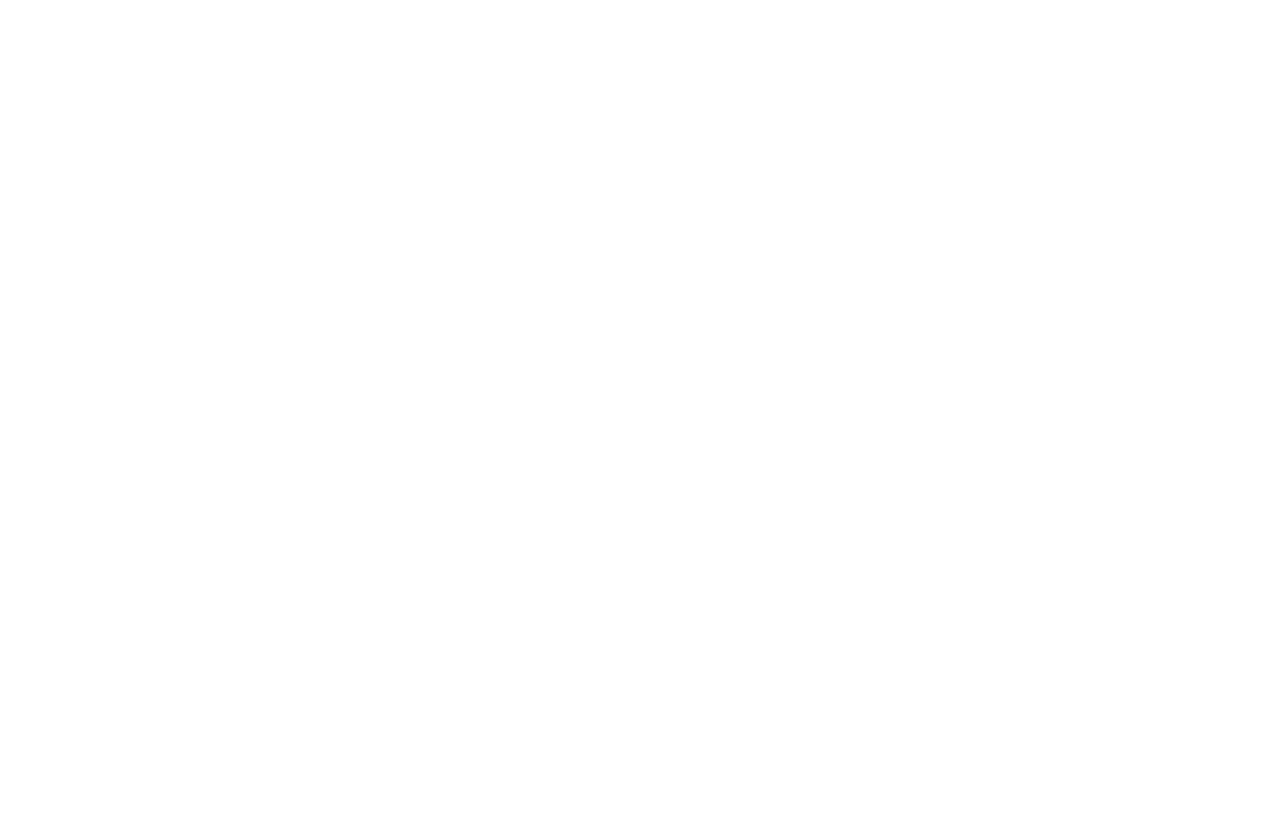
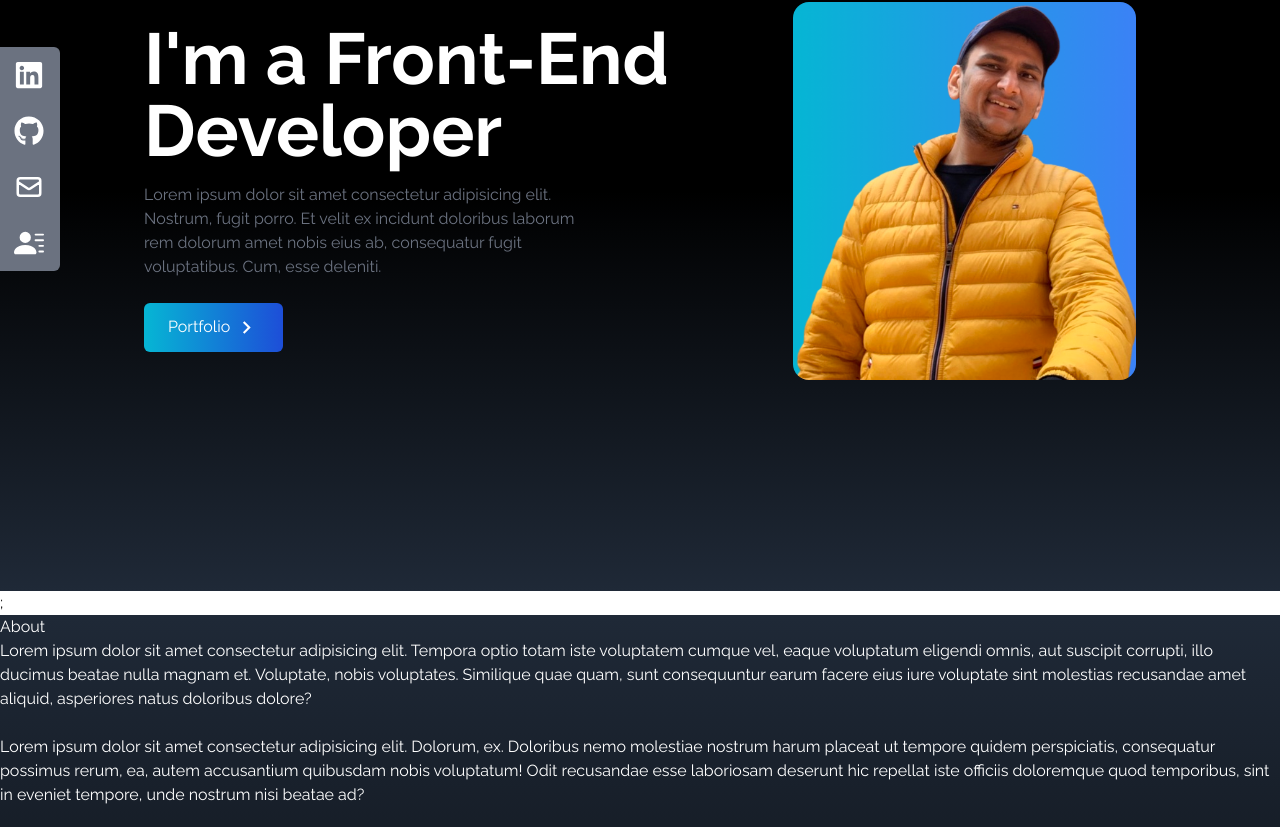
Before and after one commit to Bolaji-hub/My-portfolio, a React (Create React App) app: page / in a window 1280 px wide. Shown: the part 233-1060 px from the top of the page. Before the commit the page ends 800 px from the top, so only its background shows below. Built offline with nearby package versions, Linux system fonts and the light colour scheme.

Commit message:
- implementing social links - decorating social links -create about page

```diff
--- a/src/App.js
+++ b/src/App.js
@@ -1,7 +1,17 @@
 import NavBar from "./components/NavBar";
+import Home from "./components/Home";
+import SocialLinks from "./components/SocialLinks";
+import About from "./components/About";
 
 function App() {
-  return <NavBar />;
+  return (
+    <div>
+      <NavBar />;
+      <Home />;
+      <About />;
+      <SocialLinks />
+    </div>
+  );
 }
 
 export default App;
--- /dev/null
+++ b/src/components/About.jsx
@@ -0,0 +1,35 @@
+import React from "react";
+
+const About = () => {
+  return (
+    <div
+      name="about"
+      className="w-full h-screen bg-gradient-to-b from-gray-800 to-black text-white"
+    >
+      <div>
+        <div>
+          <p>About</p>
+        </div>
+        <p>
+          Lorem ipsum dolor sit amet consectetur adipisicing elit. Tempora optio
+          totam iste voluptatem cumque vel, eaque voluptatum eligendi omnis, aut
+          suscipit corrupti, illo ducimus beatae nulla magnam et. Voluptate,
+          nobis voluptates. Similique quae quam, sunt consequuntur earum facere
+          eius iure voluptate sint molestias recusandae amet aliquid, asperiores
+          natus doloribus dolore?
+        </p>
+        <br />
+        <p>
+          Lorem ipsum dolor sit amet consectetur adipisicing elit. Dolorum, ex.
+          Doloribus nemo molestiae nostrum harum placeat ut tempore quidem
+          perspiciatis, consequatur possimus rerum, ea, autem accusantium
+          quibusdam nobis voluptatum! Odit recusandae esse laboriosam deserunt
+          hic repellat iste officiis doloremque quod temporibus, sint in eveniet
+          tempore, unde nostrum nisi beatae ad?
+        </p>
+      </div>
+    </div>
+  );
+};
+
+export default About;
--- /dev/null
+++ b/src/components/Home.jsx
@@ -0,0 +1,42 @@
+import React from "react";
+import heroImage from "../assets/heroImage.png";
+import { MdKeyboardArrowRight } from "react-icons/md";
+const Home = () => {
+  return (
+    <div
+      name="home"
+      className=" h-screen w-full bg-gradient-to-b from-black via-black to-gray-800"
+    >
+      <div className="max-w-screen-lg mx-auto flex flex-col items-center justify-center h-full px-4 md:flex-row">
+        <div className="flex flex-col justify-center h-full">
+          <h2 className="text-4xl sm:text-7xl font-bold text-white">
+            I'm a Front-End Developer
+          </h2>
+          <p className="text-gray-500 py-4 max-w-md">
+            Lorem ipsum dolor sit amet consectetur adipisicing elit. Nostrum,
+            fugit porro. Et velit ex incidunt doloribus laborum rem dolorum amet
+            nobis eius ab, consequatur fugit voluptatibus. Cum, esse deleniti.
+          </p>
+
+          <div>
+            <button className="group text-white w-fit px-6 py-3 my-2 flex items-center rounded-md bg-gradient-to-r from-cyan-500 to-blue-700 cursor-pointer">
+              Portfolio
+              <span className="group-hover:rotate-90 duration-300">
+                <MdKeyboardArrowRight size={25} className="ml-1" />
+              </span>
+            </button>
+          </div>
+        </div>
+        <div>
+          <img
+            src={heroImage}
+            alt="png"
+            className="rounded-2xl mx-auto w-2/3 md:w-full"
+          />
+        </div>
+      </div>
+    </div>
+  );
+};
+
+export default Home;
--- /dev/null
+++ b/src/components/SocialLinks.jsx
@@ -0,0 +1,76 @@
+import React from "react";
+import { FaGithub, FaLinkedin } from "react-icons/fa";
+import { HiOutlineMail } from "react-icons/hi";
+import { BsFillPersonLinesFill } from "react-icons/bs";
+
+const SocialLinks = () => {
+  const links = [
+    {
+      id: 1,
+      child: (
+        <>
+          Linkedin <FaLinkedin size={30} />
+        </>
+      ),
+      href: "https://linkedin.com",
+      style: "rounded-tr-md",
+    },
+    {
+      id: 2,
+      child: (
+        <>
+          Github <FaGithub size={30} />
+        </>
+      ),
+      href: "https://github.com/Bolaji-hub",
+    },
+    {
+      id: 3,
+      child: (
+        <>
+          Mail <HiOutlineMail size={30} />
+        </>
+      ),
+      href: "mailto:foo.gmail.com",
+    },
+    {
+      id: 4,
+      child: (
+        <>
+          Resume <BsFillPersonLinesFill size={30} />
+        </>
+      ),
+      href: "/resume.pdf",
+      style: "rounded-br-md",
+      download: true,
+    },
+  ];
+  return (
+    <div className=" hidden lg:flex flex-col top-[35%] left-0 fixed">
+      <ul>
+        {links.map(({ id, child, href, download, style }) => (
+          <li
+            key={id}
+            className={
+              "flex justify-between items-center w-40 h-14 px-4 ml-[-100px] bg-gray-500 hover:ml-[-10px] hover:rounded-md duration-300" +
+              " " +
+              style
+            }
+          >
+            <a
+              href={href}
+              className="flex justify-between items-center w-full text-white"
+              download={download}
+              target="_blank"
+              rel="noreferrer"
+            >
+              {child}
+            </a>
+          </li>
+        ))}
+      </ul>
+    </div>
+  );
+};
+
+export default SocialLinks;
```
Also changed, not shown: 1 other file (tests, documents, lock files or other folders).
